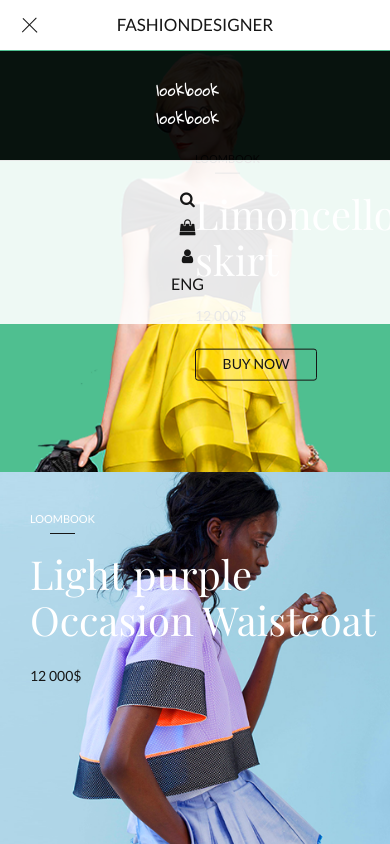
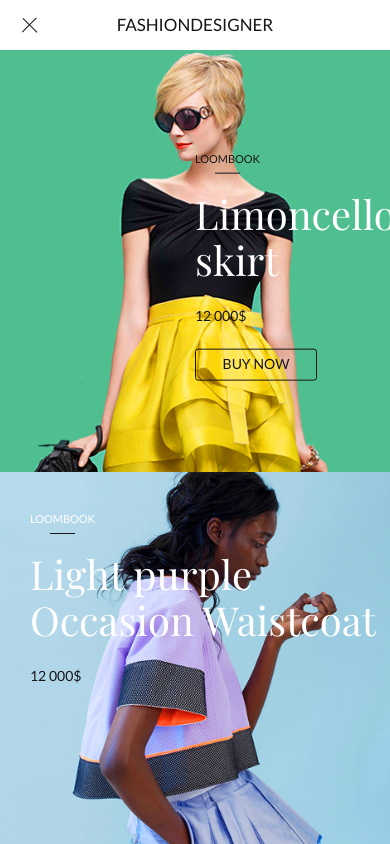
Before and after one commit to micldi/Fashion-Store-Website, a website: page app/index.html in a window 390 px wide. Both pictures are taken after a click on the element 30 px from the left and 30 px from the top of the page. Shown: the top 844 px of the page. Drawn offline with nearby package versions, Linux system fonts and the light colour scheme.

Commit message:
off navbar

```diff
--- a/app/index.html
+++ b/app/index.html
@@ -174,6 +174,11 @@
         <script>
         function navbar() {
             if ($(window).width() < 992) {
+                $("#navbarControl").toggleClass("open");
+            }
+        }
+        /*function navbar() {
+            if ($(window).width() < 992) {
                 if($("#main").is(":visible")) {
                     $("#main").slideUp();
                     $("#navbarControl").toggleClass("open");
@@ -189,7 +194,7 @@
                     $("#cart").slideDown();
                 }
             }
-        }
+        }*/
         </script>
     </body>
 </html>
```
